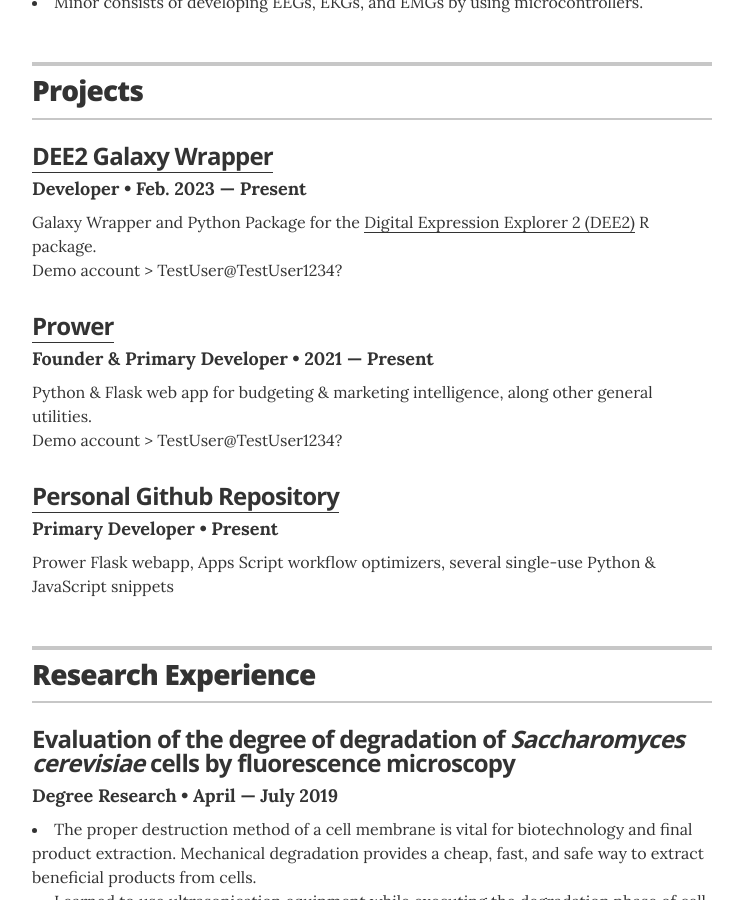
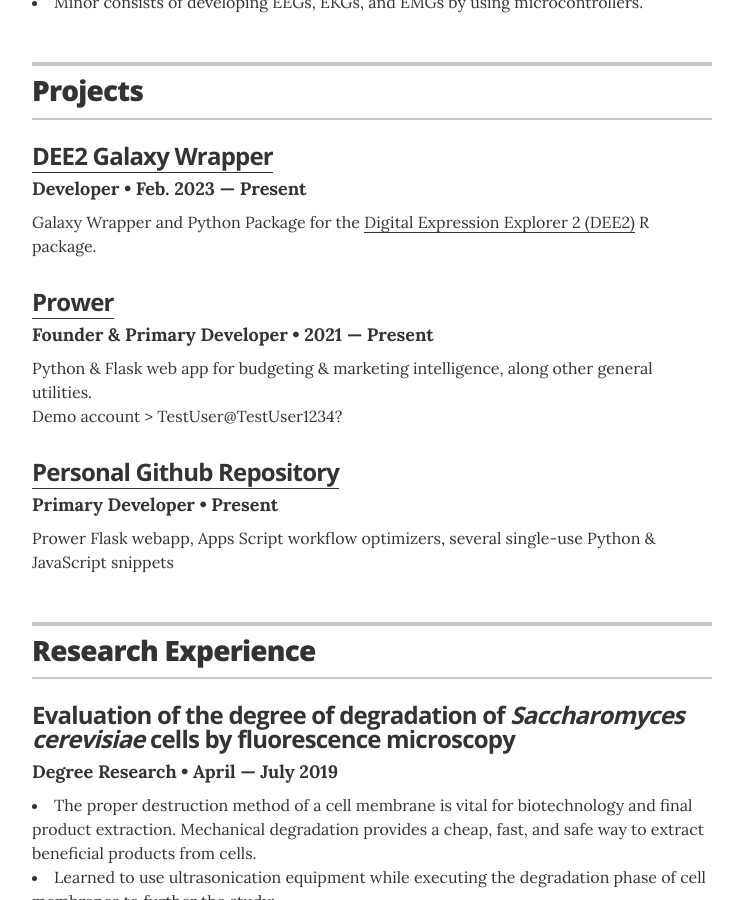
Before and after one commit to IulianIV/iulianiv.github.io, a Jekyll site: the page built from index.html, in a window 1280 px wide and 900 px high, scrolled down 1478 px. Shown: the whole window, without its empty margins (268-1011 px from the left). Built offline with Jekyll 4.4.1, drawn with Linux system fonts in a browser that asks for light colours.

Commit message:
Update projects.yml
removed typo

```diff
--- a/_data/projects.yml
+++ b/_data/projects.yml
@@ -6,7 +6,7 @@
   duration: Feb. 2023 &mdash; Present
   url: "https://github.com/IulianIV/dee2-galaxy"
   description: Galaxy Wrapper and Python Package for the <a href="https://dee2.io/index.html" rel="noopener noreferrer nofollow"
-   target="_blank">Digital Expression Explorer 2 (DEE2)</a> R package. <br/>Demo account > TestUser@TestUser1234?
+   target="_blank">Digital Expression Explorer 2 (DEE2)</a> R package.
 
 
 - project: Prower
```
